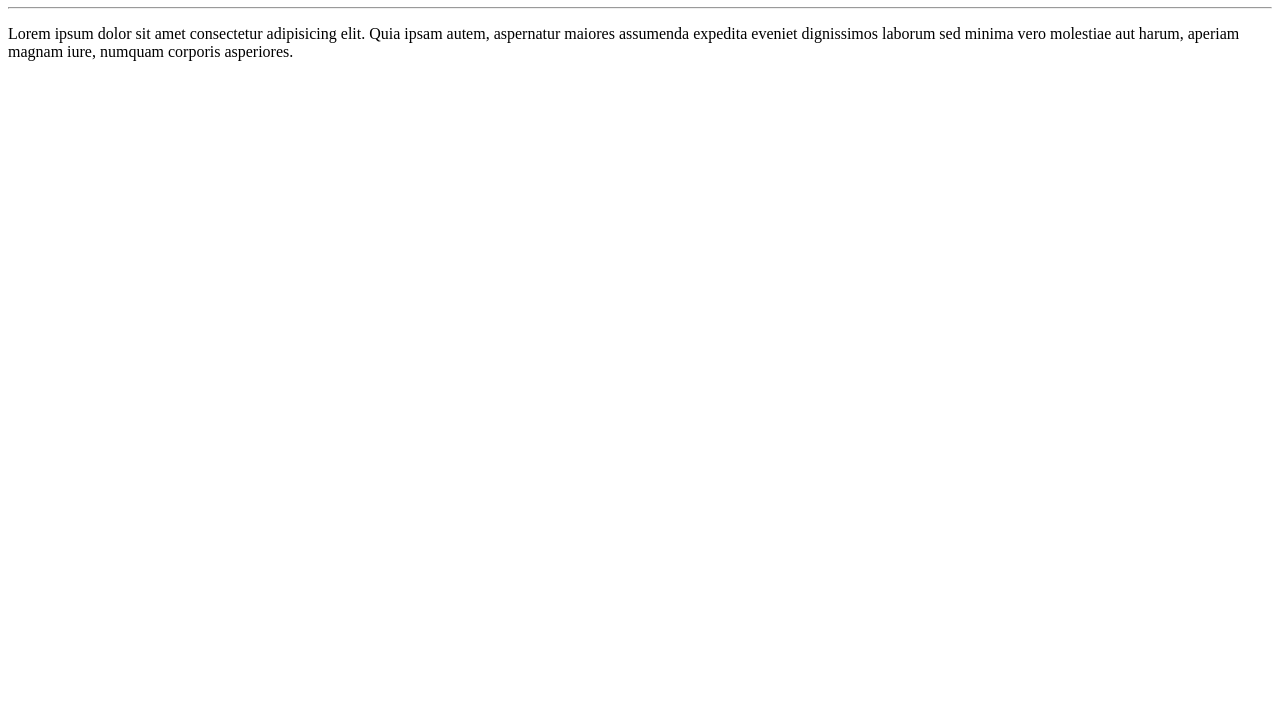
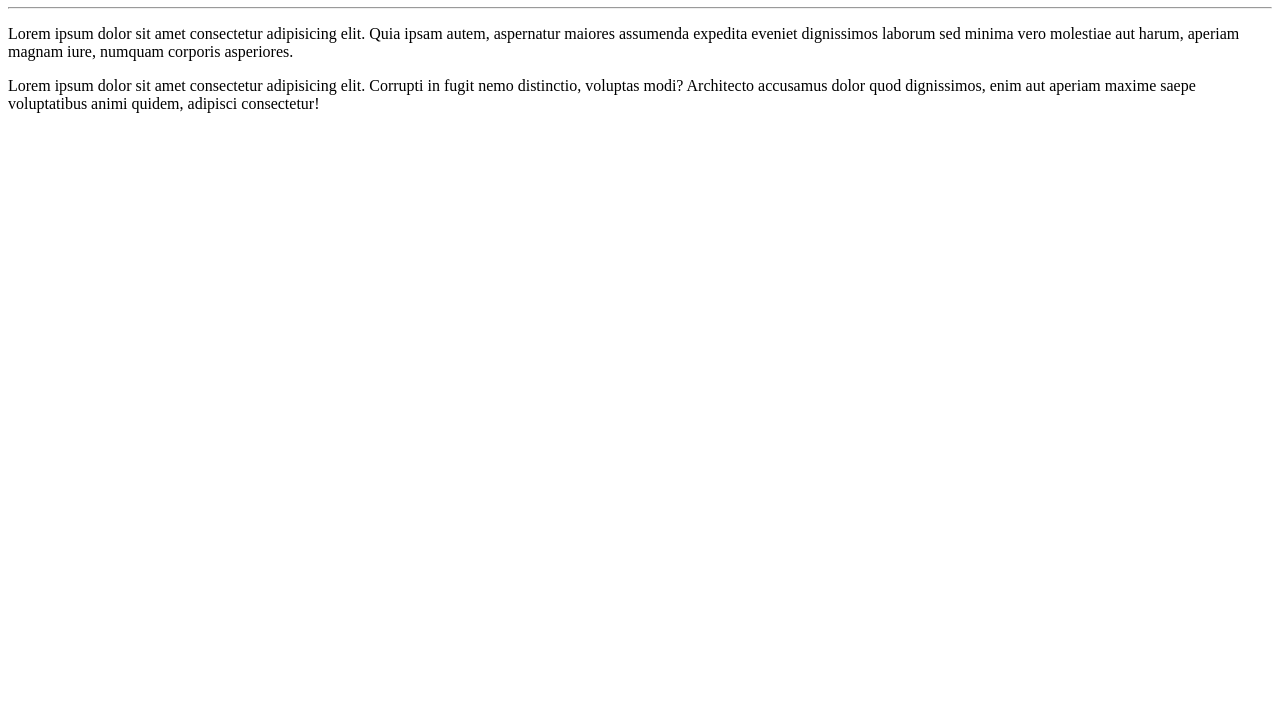
Before and after one commit to Maxuel-Silva07/ola-mundo, a plain HTML site: page site_exemplo/index.html in a window 1280 px wide. Shown: the part 73-800 px from the top of the page. Drawn offline with Linux system fonts and the light colour scheme.

Commit message:
adicionei um paragrafo

```diff
--- a/site_exemplo/index.html
+++ b/site_exemplo/index.html
@@ -9,5 +9,7 @@
     <h1>ola mundo</h1>
     <hr>
     <p>Lorem ipsum dolor sit amet consectetur adipisicing elit. Quia ipsam autem, aspernatur maiores assumenda expedita eveniet dignissimos laborum sed minima vero molestiae aut harum, aperiam magnam iure, numquam corporis asperiores.</p>
+
+    <p>Lorem ipsum dolor sit amet consectetur adipisicing elit. Corrupti in fugit nemo distinctio, voluptas modi? Architecto accusamus dolor quod dignissimos, enim aut aperiam maxime saepe voluptatibus animi quidem, adipisci consectetur!</p>
 </body>
 </html>
```
